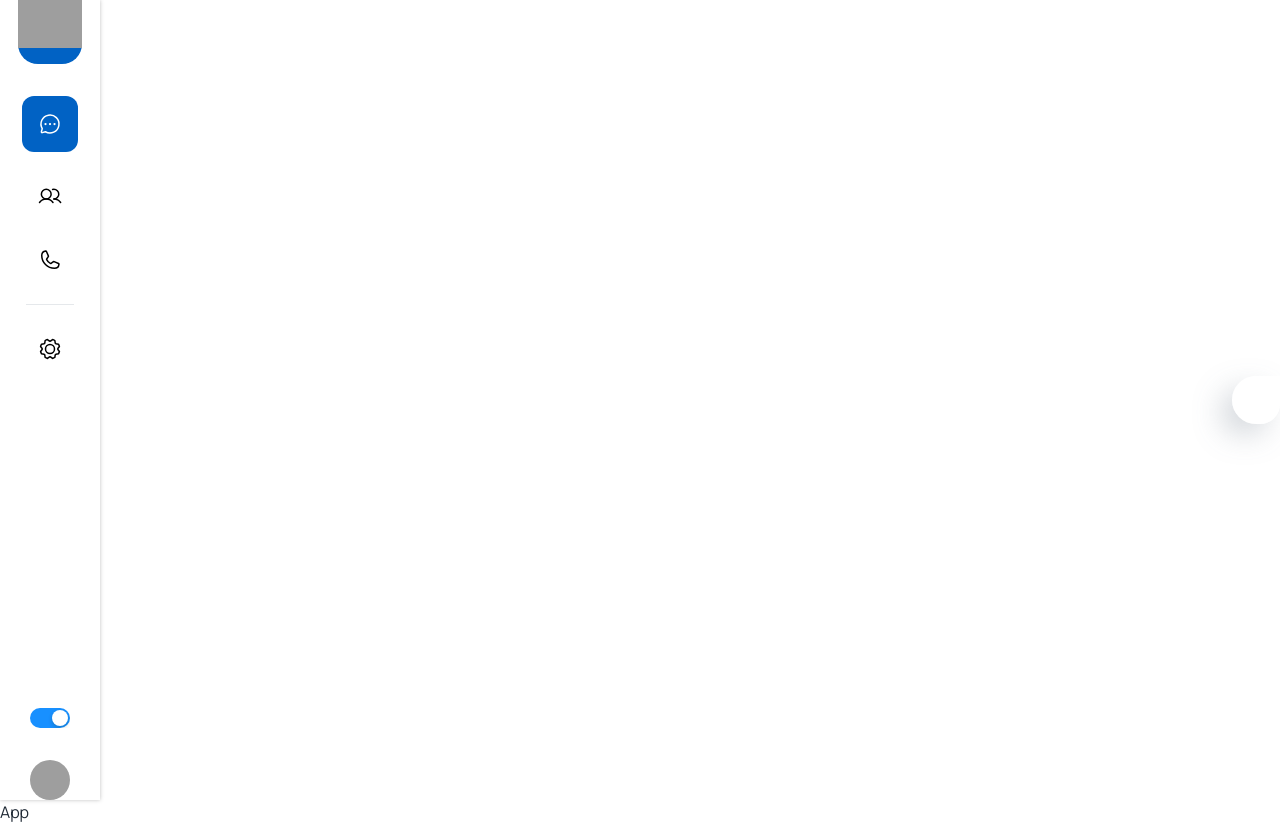
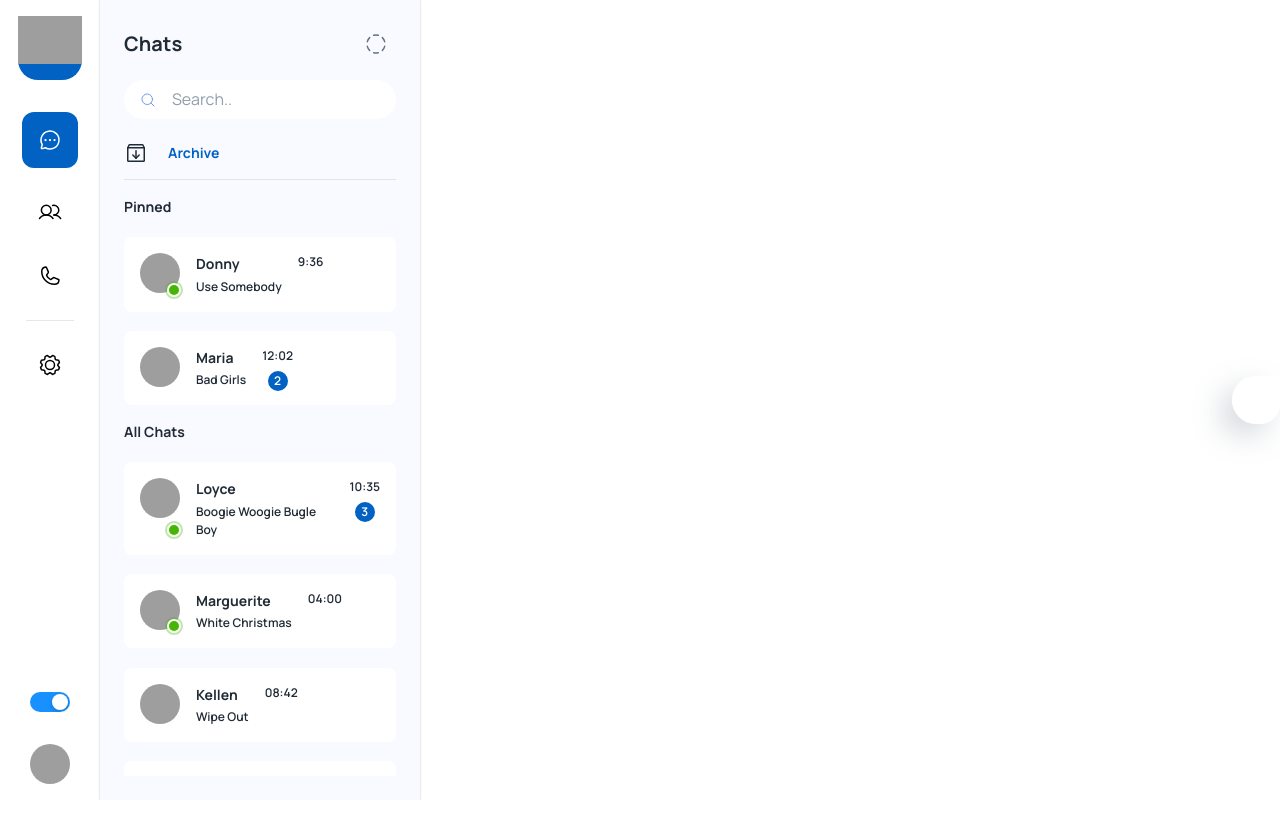
Before and after one commit to atomicno28/fullstack-mern-chat-application, a React (Create React App) app: page /app in a window 1280 px wide. After the commit the page ends 800 px from the top, so only its background shows below. Built offline with nearby package versions, Linux system fonts and the light colour scheme; grey boxes are pictures that could not be loaded; some icons are missing.

Commit message:
chats section

```diff
--- a/src/App.js
+++ b/src/App.js
@@ -1,9 +1,11 @@
 // routes
 import Router from "./routes";
 // theme
-import ThemeProvider from './theme';
+import ThemeProvider from "./theme";
 // components
-import ThemeSettings from './components/settings';
+import ThemeSettings from "./components/settings";
+
+import "./pages/dashboard/global.css";
 
 function App() {
   return (
--- a/src/layouts/dashboard/index.js
+++ b/src/layouts/dashboard/index.js
@@ -68,11 +68,12 @@
 
   console.log(theme);
   return (
-    <>
+    <Stack direction="row">
       <Box
+        p={2}
         sx={{
           backgroundColor: theme.palette.background.paper,
-          boxShadow: "0px 0px 4px rgba(0, 0, 0, 0.25)",
+          boxShadow: "0px 0px 2px",
           height: "100vh",
           width: 100,
         }}
@@ -177,7 +178,7 @@
         </Stack>
       </Box>
       <Outlet />
-    </>
+    </Stack>
   );
 };
 
--- /dev/null
+++ b/src/pages/dashboard/Chats.js
@@ -0,0 +1,193 @@
+import {
+  Box,
+  IconButton,
+  Typography,
+  Stack,
+  InputBase,
+  Button,
+  Divider,
+  Avatar,
+  Badge,
+} from "@mui/material";
+import { ArchiveBox, CircleDashed, MagnifyingGlass } from "phosphor-react";
+import { styled, alpha, useTheme } from "@mui/material/styles";
+
+import { faker } from "@faker-js/faker";
+import React from "react";
+import { ChatList } from "../../data";
+
+const StyledBadge = styled(Badge)(({ theme }) => ({
+  "& .MuiBadge-badge": {
+    backgroundColor: "#44b700",
+    color: "#44b700",
+    boxShadow: `0 0 0 2px ${theme.palette.background.paper}`,
+    "&::after": {
+      position: "absolute",
+      top: 0,
+      left: 0,
+      width: "100%",
+      height: "100%",
+      borderRadius: "50%",
+      animation: "ripple 1.2s infinite ease-in-out",
+      border: "1px solid currentColor",
+      content: '""',
+    },
+  },
+  "@keyframes ripple": {
+    "0%": {
+      transform: "scale(.8)",
+      opacity: 1,
+    },
+    "100%": {
+      transform: "scale(2.4)",
+      opacity: 0,
+    },
+  },
+}));
+
+const ChatElement = ({ id, name, img, msg, time, unread, online }) => {
+  const theme = useTheme();
+  return (
+    <Box
+      sx={{
+        width: "100%",
+        borderRadius: 1,
+        backgroundColor:
+          theme.palette.mode === "light"
+            ? "#fff"
+            : theme.palette.background.default,
+      }}
+      p={2}
+    >
+      <Stack
+        direction="row"
+        alignItems={"center"}
+        justifyContent="space-between"
+      >
+        <Stack direction="row" spacing={2}>
+          {online ? (
+            <StyledBadge
+              overlap="circular"
+              anchorOrigin={{ vertical: "bottom", horizontal: "right" }}
+              variant="dot"
+            >
+              <Avatar src={faker.image.avatar()} />
+            </StyledBadge>
+          ) : (
+            <Avatar src={faker.image.avatar()} />
+          )}
+
+          <Stack spacing={0.3}>
+            <Typography variant="subtitle2"> {name} </Typography>
+            <Typography variant="caption"> {msg} </Typography>
+          </Stack>
+          <Stack spacing={2} alignItems="center">
+            <Typography sx={{ fontWeight: 600 }} variant="caption">
+              {time}
+            </Typography>
+            <Badge color="primary" badgeContent={unread}></Badge>
+          </Stack>
+        </Stack>
+      </Stack>
+    </Box>
+  );
+};
+
+const Search = styled("div")(({ theme }) => ({
+  position: "relative",
+  borderRadius: 20,
+  backgroundColor: alpha(theme.palette.background.default, 1),
+  marginRight: theme.spacing(2),
+  margingLeft: 0,
+  width: "100%",
+}));
+
+const SearchIconWrapper = styled("div")(({ theme }) => ({
+  padding: theme.spacing(0, 2),
+  height: "100%",
+  position: "absolute",
+  pointerEvents: "none",
+  display: "flex",
+  alignItems: "center",
+  justifyContent: "center",
+}));
+
+const StyledInputBase = styled(InputBase)(({ theme }) => ({
+  color: "inherit",
+  "& .MuiInputBase-input": {
+    padding: theme.spacing(1, 1, 1, 0),
+    paddingLeft: `calc(1em + ${theme.spacing(4)})`,
+    width: "100%",
+  },
+}));
+
+const Chats = () => {
+  const theme = useTheme();
+  return (
+    <Box
+      sx={{
+        position: "relative",
+
+        width: 320,
+        backgroundColor:
+          theme.palette.mode === "light"
+            ? "#F8FAFF"
+            : theme.palette.background.paper,
+        boxShadow: "0px 0px 2px rgba(0 ,0,0,0.25)",
+      }}
+    >
+      <Stack p={3} spacing={2} sx={{ height: "100vh" }}>
+        <Stack
+          direction="row"
+          alignItems={"center"}
+          justifyContent="space-between"
+        >
+          <Typography variant="h5">Chats</Typography>
+          <IconButton>
+            <CircleDashed />
+          </IconButton>
+        </Stack>
+        <Stack scx={{ width: "100%" }}>
+          <Search>
+            <SearchIconWrapper>
+              <MagnifyingGlass color="#709CE6" />
+            </SearchIconWrapper>
+            <StyledInputBase
+              placeholder="Search.."
+              inputProps={{ "aria-label": "search" }}
+            />
+          </Search>
+        </Stack>
+        <Stack spacing={1}>
+          <Stack direction="row" alignItems={"center"} spacing={1.5}>
+            <ArchiveBox size={24} />
+            <Button> Archive</Button>
+          </Stack>
+          <Divider />
+        </Stack>
+        <div className="scrollbar" style={{ overflowY: "auto" }}>
+          <Stack spacing={2} direction="column">
+            <Stack spacing={2.4}>
+              <Typography variant="subtitle2" sx={{ color: "676767" }}>
+                Pinned
+              </Typography>
+              {ChatList.filter((el) => el.pinned).map((el) => {
+                return <ChatElement {...el} />;
+              })}
+            </Stack>
+            <Stack spacing={2.4}>
+              <Typography variant="subtitle2" sx={{ color: "676767" }}>
+                All Chats
+              </Typography>
+              {ChatList.filter((el) => !el.pinned).map((el) => {
+                return <ChatElement {...el} />;
+              })}
+            </Stack>
+          </Stack>
+        </div>
+      </Stack>
+    </Box>
+  );
+};
+
+export default Chats;
--- a/src/pages/dashboard/GeneralApp.js
+++ b/src/pages/dashboard/GeneralApp.js
@@ -1,10 +1,11 @@
 import React from "react";
+import Chats from "./Chats";
 
 const GeneralApp = () => {
-
   return (
     <>
-      App
+      {/* Chats */}
+      <Chats />
     </>
   );
 };
--- /dev/null
+++ b/src/pages/dashboard/global.css
@@ -0,0 +1,14 @@
+.scrollbar::-webkit-scrollbar {
+  width: 10px;
+  background-color: transparent;
+}
+
+.scrollbar::-webkit-scrollbar-thumb {
+  border-radius: 20px;
+  background-color: transparent;
+}
+
+.scrollbar:hover::-webkit-scrollbar-thumb {
+  border-radius: 20px;
+  background: #6c6b6b;
+}
```
